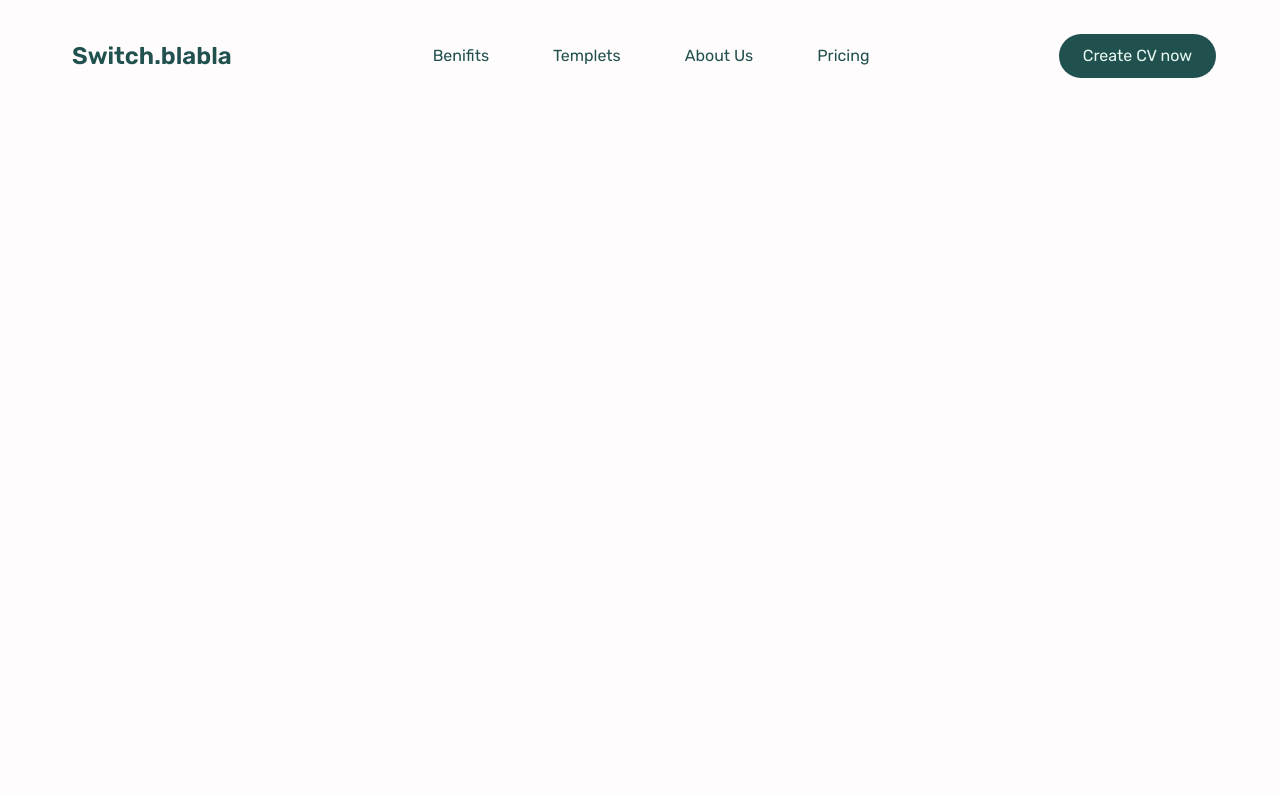
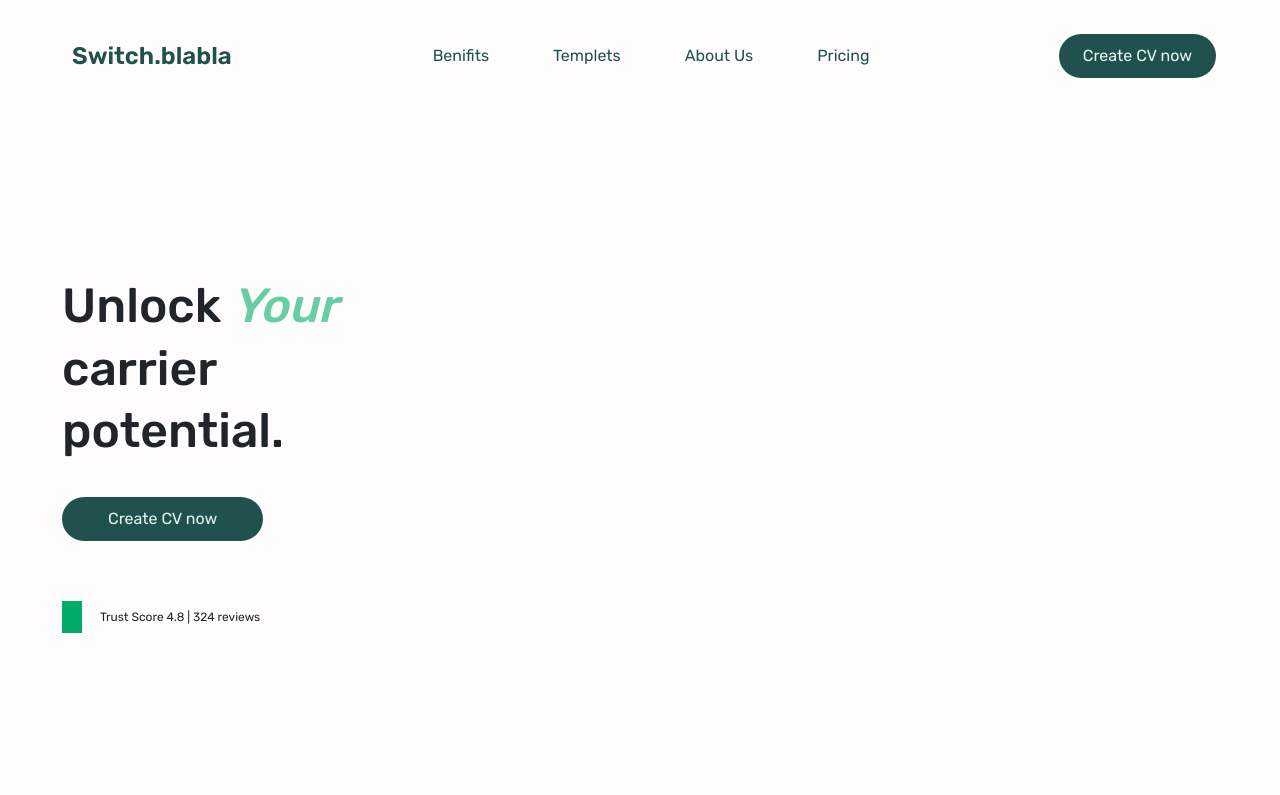
Before and after one commit to tejasva-087/gdsc_task_round_frontend_1, a website: page index.html in a window 1280 px wide. Drawn offline with Linux system fonts and the light colour scheme; some icons are missing.

Commit message:
Done with text part of hero section

```diff
--- a/index.html
+++ b/index.html
@@ -47,7 +47,7 @@
               <a href="#" class="link link--primary-light">Pricing</a>
             </li>
           </ul>
-          <a href="#" class="btn link nav-bar-cta">Create CV now</a>
+          <a href="#" class="btn link">Create CV now</a>
         </nav>
         <!-- For mobile navigation -->
         <button class="nav-bar-btn">
@@ -55,6 +55,30 @@
           <i class="ph ph-x icon nav-bar-btn-icon" name="close"></i>
         </button>
       </header>
+      <!-- hero section -->
+      <section class="hero-section">
+        <div class="hero-text-box">
+          <h1 class="heading-primary margin-bottom-med">
+            Unlock <em>Your</em><br />
+            carrier potential<span>.</span>
+          </h1>
+          <a href="#" class="btn btn--big link margin-bottom-big"
+            >Create CV now</a
+          >
+          <div class="rating-container">
+            <div class="rating-container-icons">
+              <i class="ph-fill ph-star icon rating-container-icon"></i>
+              <i class="ph-fill ph-star icon rating-container-icon"></i>
+              <i class="ph-fill ph-star icon rating-container-icon"></i>
+              <i class="ph-fill ph-star icon rating-container-icon"></i>
+              <i class="ph-fill ph-star icon rating-container-icon"></i>
+            </div>
+            <spnn class="rating-container-text">
+              Trust Score 4.8 | 324 reviews
+            </spnn>
+          </div>
+        </div>
+      </section>
     </div>
     <script src="script.js"></script>
   </body>
--- a/script.js
+++ b/script.js
@@ -1,7 +1,10 @@
+// HTML Elements
+// Navigation
 const navBtnEl = document.querySelector(".nav-bar-btn");
 const headerEl = document.querySelector(".nav-bar");
 
+// Functionality
+// Navigation
 navBtnEl.addEventListener("click", function () {
   headerEl.classList.toggle("nav-open");
-  console.log("clicked");
 });
--- a/scss/abstracts/_variables.scss
+++ b/scss/abstracts/_variables.scss
@@ -8,6 +8,6 @@
   // Primary color
   --color-primary-dark: #21514f;
   --color-primary: #03ab69;
-  --color-primary-light: #c8e0d8;
+  --color-primary-light: #68cda5;
   --color-primary-light-2: #e6f7f0;
 }
--- a/scss/base/_base.scss
+++ b/scss/base/_base.scss
@@ -8,9 +8,10 @@
 
 body {
   width: 100%;
+  background-color: var(--color-white);
 }
 
 .main-container {
-  max-width: 180rem;
+  max-width: 160rem;
   margin: 0 auto;
 }
--- a/scss/base/_typography.scss
+++ b/scss/base/_typography.scss
@@ -8,5 +8,14 @@ body {
   font-family: "Rubik", sans-serif;
   font-weight: 400;
   color: var(--color-black);
-  background-color: var(--color-white);
 }
+
+.heading-primary {
+  font-size: 4.8rem;
+  font-weight: 500;
+  line-height: 1.3;
+
+  & em {
+    color: var(--color-primary-light);
+  }
+}
--- a/scss/base/_utility.scss
+++ b/scss/base/_utility.scss
@@ -22,6 +22,8 @@
 .btn {
   &:link,
   &:visited {
+    display: inline-block;
+    text-align: center;
     padding: 1.4rem 2.4rem;
     background-color: var(--color-primary-dark);
     color: var(--color-primary-light-2);
@@ -34,8 +36,19 @@
     background-color: var(--color-white);
     box-shadow: 0 0 0 0.4rem var(--color-primary-dark) inset;
   }
+  &--big {
+    padding: 1.4rem 4.6rem !important;
+  }
 }
 
 .icon {
-  font-size: 1.8rem;
+  font-size: 2.4rem;
 }
+
+.margin-bottom-med {
+  margin-bottom: 3.4rem;
+}
+
+.margin-bottom-big {
+  margin-bottom: 6.4rem;
+}
--- a/scss/component/_navigation.scss
+++ b/scss/component/_navigation.scss
@@ -12,14 +12,14 @@
     color: var(--color-primary-light) !important;
     cursor: pointer;
 
+    &-icon {
+      font-size: 2.4rem;
+    }
+
     &-text {
       font-size: 2.4rem;
       font-weight: 600;
       color: var(--color-primary-dark) !important;
-    }
-
-    &-icon {
-      font-size: 2.4rem;
     }
   }
 
--- a/scss/pages/_home.scss
+++ b/scss/pages/_home.scss
@@ -0,0 +1,25 @@
+.hero-section {
+  padding: 0 6.2rem;
+  display: grid;
+  grid-template-columns: 30% 1fr;
+  height: 85vh;
+  align-items: center;
+}
+
+.rating-container {
+  display: flex;
+  align-items: center;
+
+  &-text {
+    font-size: 1.2rem;
+  }
+  &-icons {
+    margin-right: 1.8rem;
+  }
+
+  &-icon {
+    color: var(--color-white);
+    background-color: var(--color-primary);
+    padding: 0.2rem;
+  }
+}
```
Also changed, not shown: css/styles.css.
